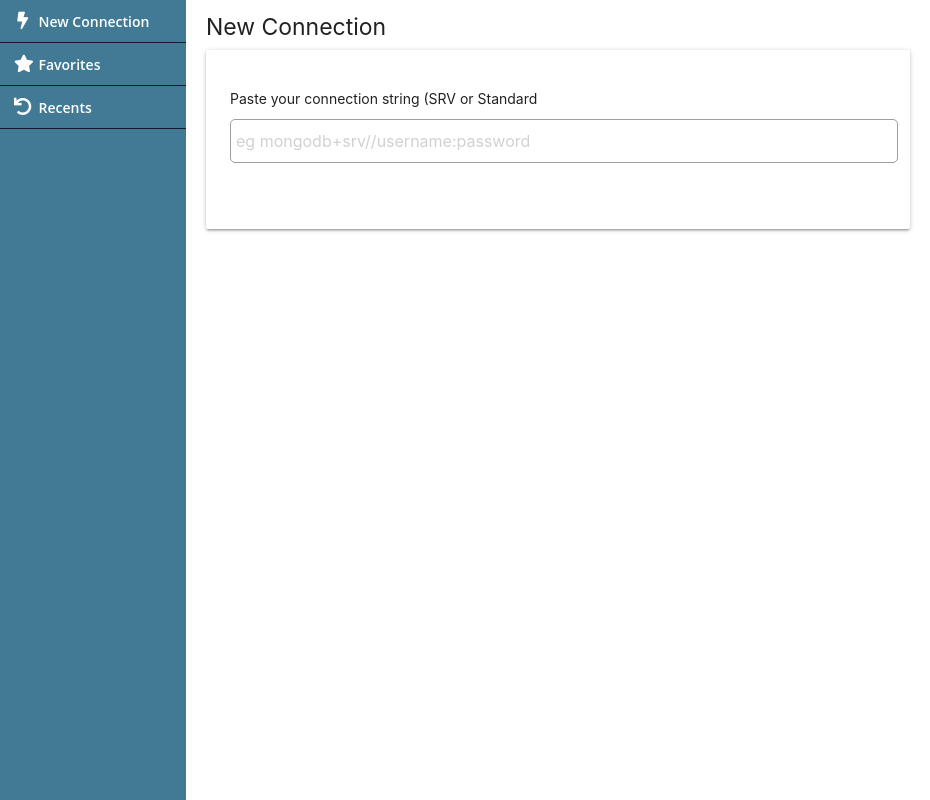
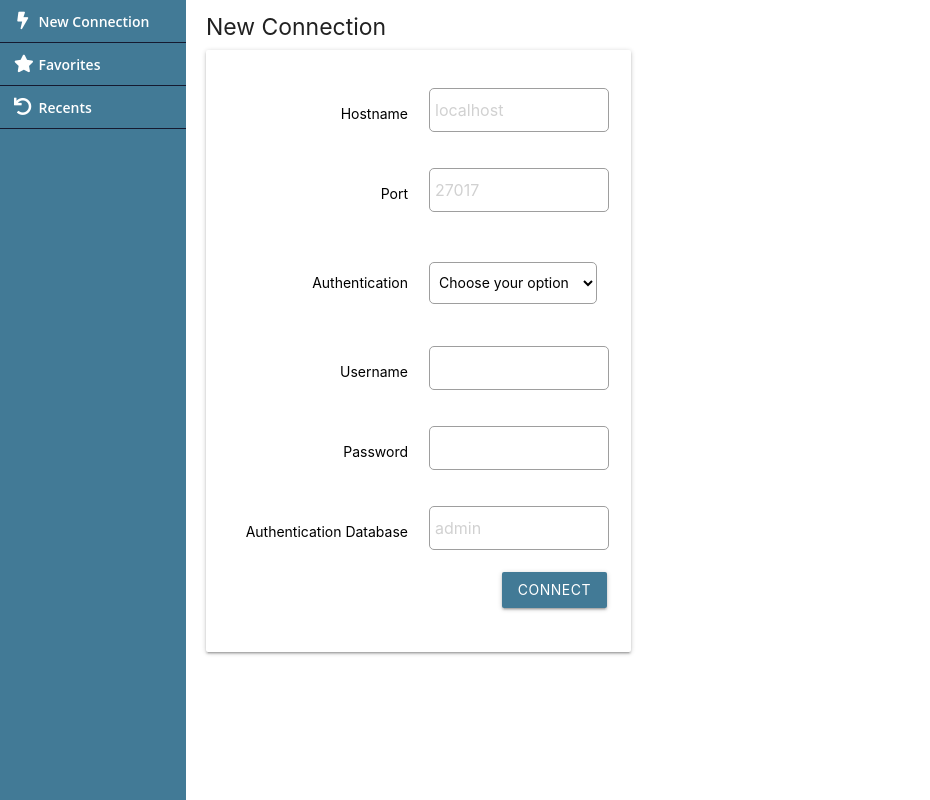
Before and after one commit to Prithvipal/db-touch, an Electron app: page app/home.html in a window 930 px wide. Drawn offline with Linux system fonts and the light colour scheme.

Commit message:
feat: add form for connection

```diff
--- a/app/css/connection.css
+++ b/app/css/connection.css
@@ -46,8 +46,13 @@
     text-align: center;
 }
 
+.midle-container {
+    width: 50%;
+    float: left;
+    padding: 0 20px;
+}
 .right-container {
-    width: 80%;
+    width: 30%;
     float: left;
     padding: 0 20px;
 }
@@ -64,6 +69,10 @@
     box-shadow: 0 0 0 1px #427a96  !important;
 }
 
+.btn-clour {
+    background-color: #427a96  !important;
+}
+
 .p-b-5 {
     padding-bottom: 5px;
 }
@@ -78,3 +87,12 @@
 .p-t-10 {
     padding-top: 10px;
 }
+
+.m-b-0 {
+    margin-bottom: 0;
+}
+
+label {
+    font-size: 14px;
+    color: black;
+}
--- a/app/home.html
+++ b/app/home.html
@@ -38,20 +38,96 @@
             </ul>
         </div>
     </div>
-    <div class="right-container">
+    <div class="midle-container">
         <div class="col s12 m8 offset-m2 l6 offset-l3">
             <div class="">
                 <h5>New Connection</h5>
             </div>
             <div class="card-panel white">
-              <div class="row valign-wrapper">
-                    <div class="input-field col s12 m12">
-                        <div class="p-b-10">Paste your connection string (SRV or Standard</div>
-                        <input type="text" placeholder="eg mongodb+srv//username:password" class="validate custom-input-box">
+
+                <div class="row">
+                    <form class="col s12">
+                      <div class="row m-b-0">
+                        <div class="input-field col s12 m12 valign-wrapper">
+                                <!-- <div class="p-b-10">Paste your connection string (SRV or Standard)</div> -->
+                                <!-- <input type="text" placeholder="eg mongodb+srv//username:password" class="validate custom-input-box"> -->
+                                <div class="col s6 m6 right-align">
+                                    <label>Hostname</label>
+                                </div>
+                                <div class="col s6 m6">
+                                    <input type="text" placeholder="localhost" class="validate custom-input-box">
+                                </div>
+                          </div>
                       </div>
-              </div>
+                      <div class="row m-b-0">
+                        <div class="input-field col s12 m12 valign-wrapper">
+                                <div class="col s6 m6 right-align">
+                                    <label>Port</label>
+                                </div>
+                                <div class="col s6 m6">
+                                    <input type="text" placeholder="27017" class="validate custom-input-box">
+                                </div>
+                          </div>
+                      </div>
+                      <div class="row m-b-0">
+                        <div class="input-field col s12 m12 valign-wrapper">
+                                <div class="col s6 m6 right-align">
+                                    <label>Authentication</label>
+                                </div>
+                                <div class="col s6 m6 input-field ">
+                                    <select class="browser-default custom-input-box">
+                                        <option value="" disabled selected>Choose your option</option>
+                                            <option value="1">None</option>
+                                            <option value="2">Username/Password</option>
+                                            <option value="3">SCRAM-SHA-256</option>
+                                      </select>
+                                </div>
+                          </div>
+                      </div>
+
+                      <div class="row m-b-0">
+                        <div class="input-field col s12 m12 valign-wrapper">
+                                <div class="col s6 m6 right-align">
+                                    <label>Username</label>
+                                </div>
+                                <div class="col s6 m6">
+                                    <input type="text" placeholder="" class="validate custom-input-box">
+                                </div>
+                          </div>
+                      </div>
+                      <div class="row m-b-0">
+                        <div class="input-field col s12 m12 valign-wrapper">
+                                <div class="col s6 m6 right-align">
+                                    <label>Password</label>
+                                </div>
+                                <div class="col s6 m6">
+                                    <input type="text" placeholder="" class="validate custom-input-box">
+                                </div>
+                          </div>
+                      </div>
+                      <div class="row m-b-0">
+                        <div class="input-field col s12 m12 valign-wrapper">
+                                <div class="col s6 m6 right-align">
+                                    <label>Authentication Database</label>
+                                </div>
+                                <div class="col s6 m6">
+                                    <input type="text" placeholder="admin" class="validate custom-input-box">
+                                </div>
+                          </div>
+                      </div>
+                      <div class="row m-b-0">
+                        <div class="col s12 m12">
+                            <button class="btn waves-effect waves-light right btn-clour" type="submit" name="action">Connect</button>
+                        </div>
+                      </div>
+
+                    </form>
+                  </div>
             </div>
           </div>
+    </div>
+    <div class="right-container">
+
     </div>
 </div>
 
```
